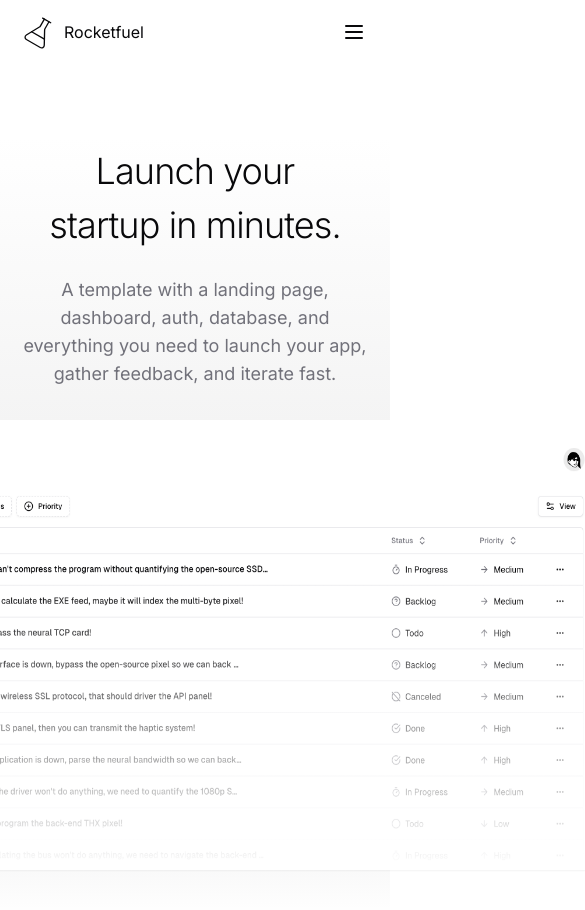
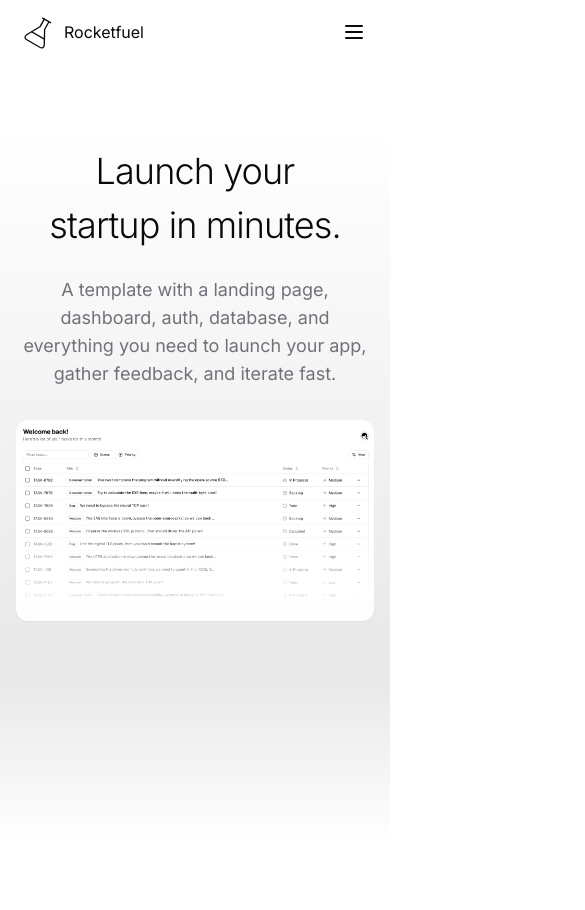
Before and after one commit to eddedd88/nextjs-template, a Next.js app: page /landing in a window 390 px wide. Shown: the top 910 px of the page, 585 px wide, since content can reach past the window. After the commit the page ends 844 px from the top, so only its background shows below. Built offline with nearby package versions, Linux system fonts and the light colour scheme.

Commit message:
Update HeroSection component to adjust image styling and container width for better responsiveness

```diff
--- a/src/app/landing/hero-section.tsx
+++ b/src/app/landing/hero-section.tsx
@@ -21,13 +21,13 @@ export function HeroSection() {
           Book a Demo
         </Button>
       </div> */}
-      <div className='relative aspect-video h-[450px] overflow-hidden rounded-xl shadow-sm'>
+      <div className='relative aspect-video w-full max-w-6xl overflow-hidden rounded-xl shadow-sm'>
         <Image
           src='/fake-saas.png'
           alt='demo image'
           priority
           fill
-          className='object-fit object-top'
+          className='object-contain object-top'
         />
         <div className='absolute bottom-0 left-0 right-0 h-2/3 bg-gradient-to-t from-white to-transparent' />
       </div>
```
